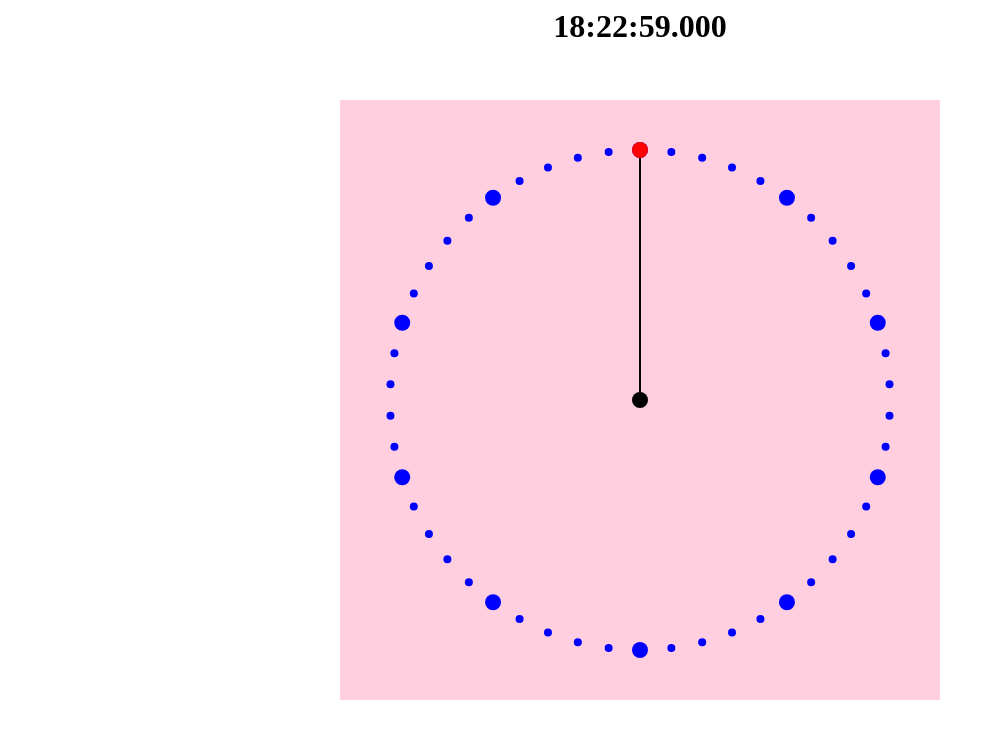
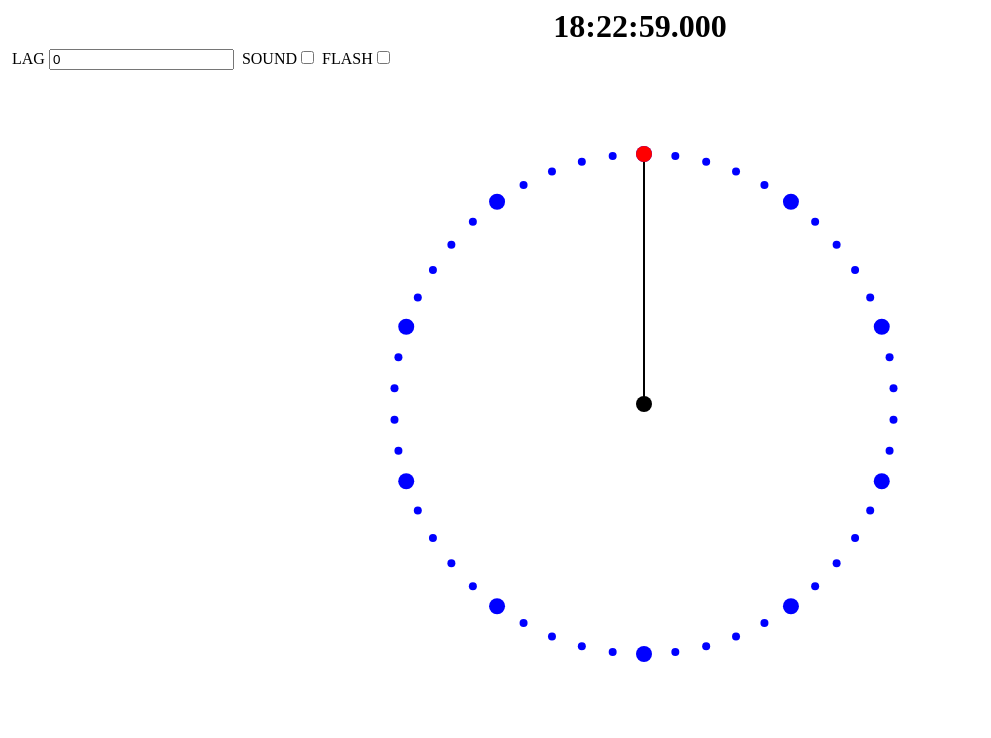
Before and after one commit to phocom/seclock, a plain HTML site: page index.html in a window 1280 px wide. Shown: the whole page, without its empty margins (0-991 px from the left). Drawn offline with Linux system fonts and the light colour scheme.

Commit message:
add sound

```diff
--- a/index.html
+++ b/index.html
@@ -4,19 +4,36 @@
 <head>
   <meta charset="utf-8">
   <title>seclock</title>
+  <style>
+    * {
+      margin: 4px;
+    }
+  </style>
 </head>
 
 <body>
+  <audio id="sound" preload="auto">
+    <source src="button06.mp3" type="audio/mp3"></audio>
   <div id="content">
     <h1 id="timeText" style="text-align: center;margin: 0;"></h1>
+    LAG<input type="text" id="marker" value="0">
+    SOUND<input type="checkbox" id="play">
+    FLASH<input type="checkbox" id="flash">
     <canvas id="canvas" width="600" height="600"
       style="position:absolute;top:50%;left:50%;transform: translate(-50%,-50%);"></canvas>
   </div>
   <script type="text/javascript">
+    let sound = document.getElementById("sound");
+    let play = document.getElementById("play");
+    let flash = document.getElementById("flash");
     let timeText = document.getElementById("timeText");
+    let markerTime = document.getElementById("marker");
     let canvas = document.getElementById("canvas");
     let context = canvas.getContext("2d");
     context.lineWidth = 2;
+    let lastMs = 0;
+    let lastState = 0;
+    sound.volume = 0.8;
     function getTimeText(t) {
       let h = t.getHours();
       let m = t.getMinutes();
@@ -33,31 +50,36 @@
     }
     function draw() {
       let date = new Date();
+
+      let marker = Number(markerTime.value);
+      date.setMilliseconds(date.getMilliseconds() + marker);
+      marker = 0;
+
       context.fillStyle = "white";
-      if (date.getSeconds() >= 55) context.fillStyle = "#ffffdf";
-      if (date.getSeconds() == 59) context.fillStyle = "#ffcfdf";
-
+      let ms = date.getMilliseconds();
       context.fillRect(0, 0, 600, 600);
 
       context.strokeStyle = "red";
+      let arg = (90 - marker / 1000 * 360) * (Math.PI / 180);
+      let y = 300 - 250 * Math.sin(arg), x = 300 + 250 * Math.cos(arg);
       context.beginPath();
       context.moveTo(300, 300);
-      context.lineTo(300, 50);
+      context.lineTo(x, y);
       context.closePath();
       context.stroke();
 
       context.fillStyle = "blue";
       for (let i = 0; i < 50; ++i) {
         context.beginPath();
-        let arg = (90 - i / 50 * 360) * (Math.PI / 180);
-        let y = 300 - 250 * Math.sin(arg), x = 300 + 250 * Math.cos(arg);
+        arg = (90 - i / 50 * 360) * (Math.PI / 180);
+        y = 300 - 250 * Math.sin(arg), x = 300 + 250 * Math.cos(arg);
         context.arc(x, y, 4, 0, 2 * Math.PI);
         context.fill();
       }
       for (let i = 0; i < 10; ++i) {
         context.beginPath();
-        let arg = (90 - i / 10 * 360) * (Math.PI / 180);
-        let y = 300 - 250 * Math.sin(arg), x = 300 + 250 * Math.cos(arg);
+        arg = (90 - i / 10 * 360) * (Math.PI / 180);
+        y = 300 - 250 * Math.sin(arg), x = 300 + 250 * Math.cos(arg);
         context.arc(x, y, 8, 0, 2 * Math.PI);
         context.fill();
       }
@@ -70,9 +92,8 @@
       context.strokeStyle = "black";
       context.beginPath();
       context.moveTo(300, 300);
-      date = new Date();
-      let arg = (90 - date.getMilliseconds() / 1000 * 360) * (Math.PI / 180);
-      let y = 300 - 250 * Math.sin(arg), x = 300 + 250 * Math.cos(arg);
+      arg = (90 - date.getMilliseconds() / 1000 * 360) * (Math.PI / 180);
+      y = 300 - 250 * Math.sin(arg), x = 300 + 250 * Math.cos(arg);
       context.lineTo(x, y);
       context.closePath();
       context.stroke();
@@ -84,8 +105,30 @@
       context.arc(x, y, 8, 0, 2 * Math.PI);
       context.fill();
 
+      context.strokeStyle = "red";
+      //if (Math.abs(ms) <= 20) context.lineWidth = 6;
+      //context.beginPath();
+      //context.arc(300, 50, 16, 0, 2 * Math.PI);
+      //context.stroke(); context.lineWidth = 2;
+
+      let state = Math.floor(((ms + 25) % 1000) / 500);
+
+      if (lastState != state && play.checked) {
+        sound.currentTime = 0;
+        sound.play();
+      }
+      if (ms < 20 && flash.checked) {
+        document.bgColor = "red";
+      } else {
+        document.bgColor = "white";
+      }
+
+      lastMs = ms;
+      lastState = state;
+      //context.fillStyle = "black";
+      //context.fillRect(300 - (1000 - ms) / 1000 * 300, 0, (1000 - ms) / 1000 * 600, 40);
     }
-    setInterval(draw, 10);
+    setInterval(draw, 3);
   </script>
 </body>
 
```
Also changed, not shown: 1 other file.
